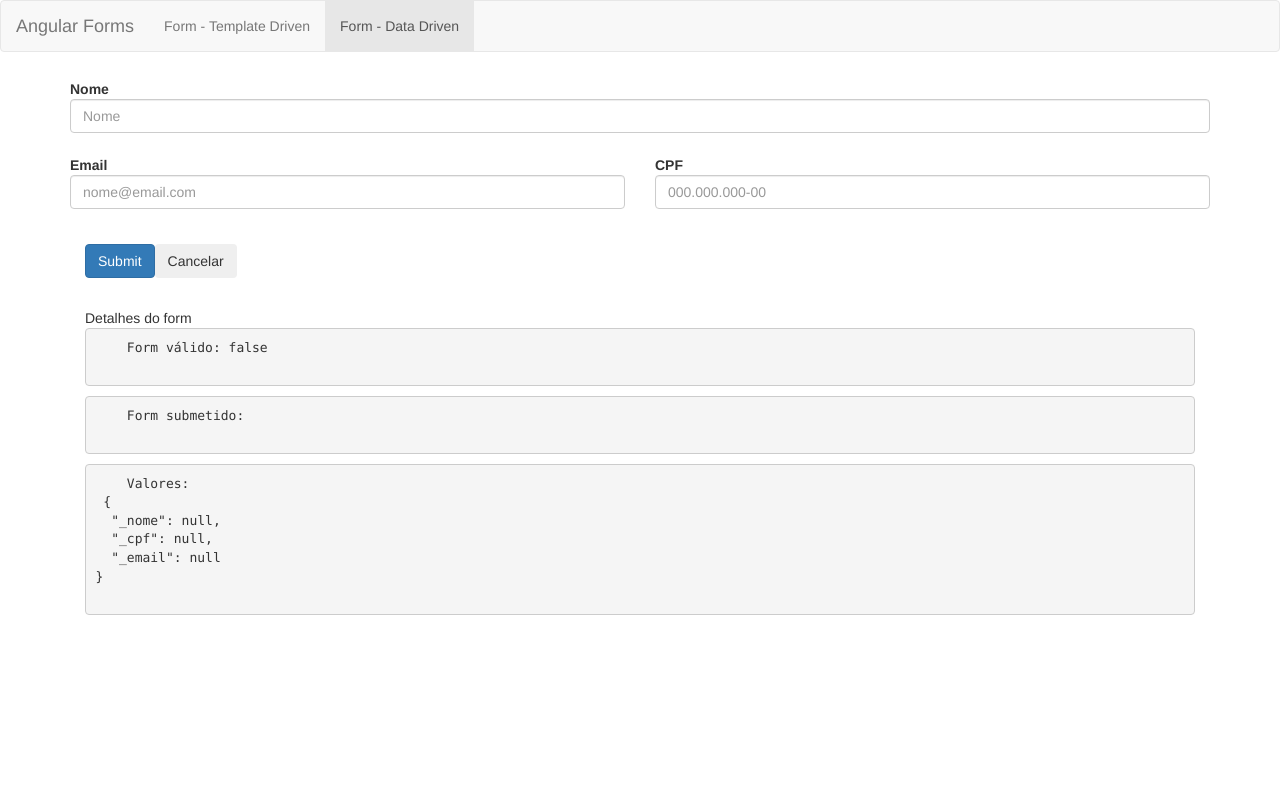
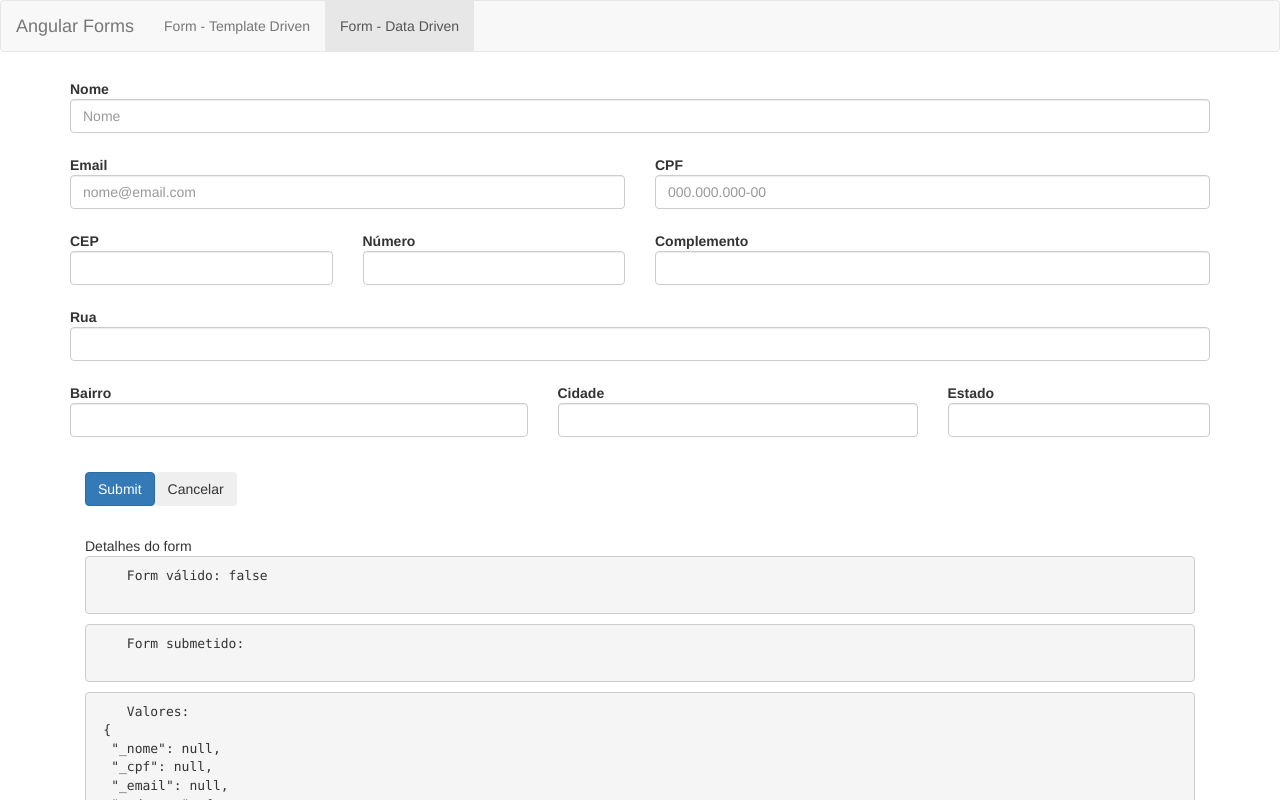
Before and after one commit to pierbotteroweb/angular-loiane-forms, an Angular app in the folder forms/: page /dataForm in a window 1280 px wide. Shown: the top 800 px of the page. Built offline with nearby package versions, Linux system fonts and the light colour scheme.

Commit message:
Aula 96 e 97 Acesso Formcontrol no HTML e CSS  para validação de campos, migrando form template para data driven e usando formGroup para agrupamento de formularios

```diff
--- a/forms/src/app/data-form/data-form.component.html
+++ b/forms/src/app/data-form/data-form.component.html
@@ -34,10 +34,74 @@
       <input type="text" class="form-control" id="_cpf"
       autocomplete="off"
       placeholder="000.000.000-00" formControlName="_cpf">
-      <app-campo-control-erro [mostrarErro]="verificaRequired('_email')"
+      <app-campo-control-erro [mostrarErro]="verificaRequired('_cpf')"
       msgErro="CPF obrigatório"></app-campo-control-erro>
       <app-campo-control-erro [mostrarErro]="verificaCpfValido()"
       msgErro="CPF inválido"></app-campo-control-erro>
+    </div>
+  </div>
+
+
+  <!-- <div ngModelGroup="endereco">   -->
+    <div formGroupName="endereco">
+
+    <div class="form-group" [ngClass]="aplicaCssErro('endereco.cep')">
+      <div class="col-md-3">
+        <label for="cep" class="control-label">CEP</label>
+        <input type="cep"  formControlName="cep" class="form-control" autocomplete="nocomplete">
+        <app-campo-control-erro [mostrarErro]="verificaRequired('endereco.cep')"
+        msgErro="CEP obrigatório"></app-campo-control-erro>
+        <app-campo-control-erro [mostrarErro]="verificaCepValido()"
+        msgErro="CEP inválido"></app-campo-control-erro>
+      </div>
+      <div class="col-md-3">
+        <label for="numero" class="control-label">Número</label>
+        <input type="numero" formControlName="numero" class="form-control" autocomplete="nocomplete">
+        <app-campo-control-erro [mostrarErro]="verificaRequired('endereco.numero')"
+        msgErro="Número obrigatório"></app-campo-control-erro>
+      </div>
+      <div class="col-md-6">
+        <label for="complemento" class="control-label">Complemento</label>
+        <input type="complemento" formControlName="complemento" class="form-control">
+      </div>
+    </div>
+
+
+    <div class="form-group" [ngClass]="aplicaCssErro('endereco.rua')">
+
+
+      <div class="col-sm-12">
+        <label class="control-label" for="rua">Rua</label>
+      </div>
+
+      <div class="col-sm-12">
+        <input type="text" class="form-control" id="rua" formControlName="rua" autocomplete="nocomplete">
+        <app-campo-control-erro [mostrarErro]="verificaRequired('endereco.rua')"
+        msgErro="Rua é obrigatório."></app-campo-control-erro>
+      </div>
+    </div>
+
+
+
+    <div class="form-group" [ngClass]="aplicaCssErro('endereco.bairro')">
+      <div class="col-md-5">
+        <label for="bairro" class="control-label">Bairro</label>
+        <input type="bairro" formControlName="bairro" class="form-control" autocomplete="nocomplete">
+        <app-campo-control-erro [mostrarErro]="verificaRequired('endereco.bairro')"
+        msgErro="Bairro é obrigatório."></app-campo-control-erro>
+      </div>
+      <div class="col-md-4">
+        <label for="cidade" class="control-label">Cidade</label>
+        <input type="cidade" formControlName="cidade" class="form-control" autocomplete="nocomplete">
+        <app-campo-control-erro [mostrarErro]="verificaRequired('endereco.cidade')"
+        msgErro="Cidade é obrigatório."></app-campo-control-erro>
+      </div>
+      <div class="col-md-3">
+        <label for="estado" class="control-label">Estado</label>
+        <input type="estado" formControlName="estado" class="form-control" autocomplete="nocomplete">
+        <app-campo-control-erro [mostrarErro]="verificaRequired('endereco.estado')"
+        msgErro="Estado é obrigatório."></app-campo-control-erro>
+      </div>
     </div>
   </div>
 
--- a/forms/src/app/data-form/data-form.component.ts
+++ b/forms/src/app/data-form/data-form.component.ts
@@ -25,7 +25,16 @@ export class DataFormComponent implements OnInit {
     this.formulario = this.formBuilder.group({
       _nome: [null,Validators.required],
       _cpf: [null,[Validators.required,Validators.pattern("([0-9]{2}[\.]?[0-9]{3}[\.]?[0-9]{3}[\/]?[0-9]{4}[-]?[0-9]{2})|([0-9]{3}[\.]?[0-9]{3}[\.]?[0-9]{3}[-]?[0-9]{2})")]],
-      _email: [null,[Validators.required,Validators.email]]
+      _email: [null,[Validators.required,Validators.email]],
+      endereco: this.formBuilder.group({
+        cep: [null,[Validators.required,Validators.pattern("[0-9]{5}-[0-9]{3}")]],
+        numero: [null,Validators.required],
+        complemento: [null],
+        rua: [null,Validators.required],
+        bairro: [null,Validators.required],
+        cidade: [null,Validators.required],
+        estado: [null,Validators.required]
+      })
     })
 
 
@@ -73,6 +82,14 @@ export class DataFormComponent implements OnInit {
     }
   }
 
+  verificaCepValido(){
+    let campoCep = this.formulario.get('endereco.cep')
+    if(campoCep.errors){
+      // console.log("campoCep.errors['_cpf']",campoCep.errors['_cpf'])
+      return campoCep.errors['pattern']&& campoCep.touched
+    }
+  }
+
   aplicaCssErro(campo){
     return {
       'has-error':this.verificaRequired(campo),
```
